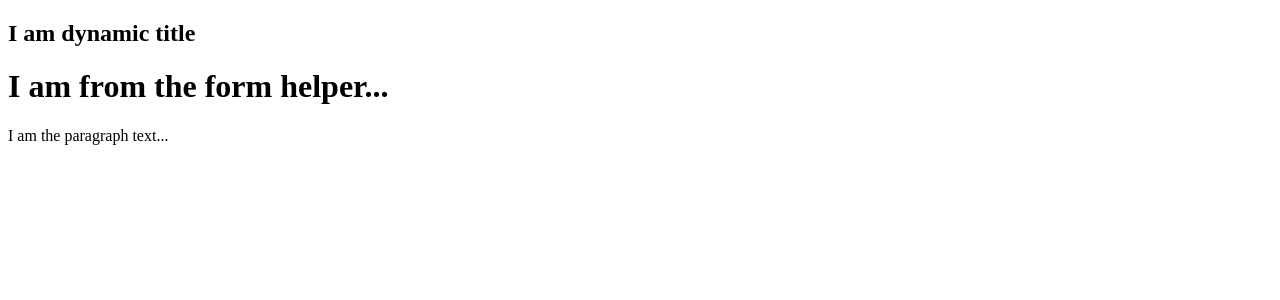
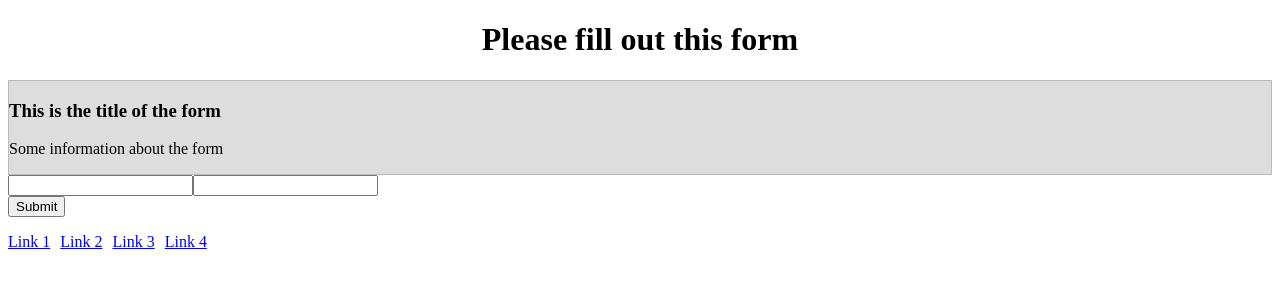
Before and after one commit to SamPratik/vuecli-tutorials, a Vue app: page / in a window 1280 px wide. Shown: the top 300 px of the page. Built offline with nearby package versions, Linux system fonts and the light colour scheme.

Commit message:
advanced slots

```diff
--- a/src/App.vue
+++ b/src/App.vue
@@ -1,8 +1,17 @@
 <template>
   <div>
     <form-helper>
-      <h2 slot="title">{{title}}</h2>
-      <p slot="text">I am the paragraph text...</p>
+        <div slot="form-header">
+            <h3>This is the title of the form</h3>
+            <p>Some information about the form</p>
+        </div>
+        <div slot="form-fields">
+            <input type="text" name="" value="" required />
+            <input type="password" name="" value="" required />
+        </div>
+        <div slot="form-control">
+            <button type="button" name="button">Submit</button>
+        </div>
     </form-helper>
   </div>
 </template>
--- a/src/components/FormHelper.vue
+++ b/src/components/FormHelper.vue
@@ -1,8 +1,23 @@
 <template>
   <div id="">
-    <slot name="title"></slot>
-    <h1>I am from the form helper...</h1>
-    <slot name="text"></slot>
+      <h1>Please fill out this form</h1>
+      <div id="form-header">
+          <slot name="form-header"></slot>
+      </div>
+      <div id="form-fields">
+          <slot name="form-fields"></slot>
+      </div>
+      <div id="form-control">
+          <slot name="form-control"></slot>
+      </div>
+      <div id="useful-links">
+          <ul>
+              <li><a href="#">Link 1</a></li>
+              <li><a href="#">Link 2</a></li>
+              <li><a href="#">Link 3</a></li>
+              <li><a href="#">Link 4</a></li>
+          </ul>
+      </div>
   </div>
 </template>
 <script>
@@ -14,4 +29,28 @@
 }
 </script>
 <style scoped>
+h1{
+    text-align: center;
+}
+form{
+    width: 100%;
+    max-width: 960px;
+    margin: 0 auto;
+}
+#useful-links ul{
+    padding: 0;
+}
+#useful-links li{
+    display: inline-block;
+    margin-right: 10px;
+}
+form > div{
+    padding: 20px;
+    background: #eee;
+    margin: 20px 0;
+}
+#form-header{
+    background: #ddd;
+    border: 1px solid #bbb;
+}
 </style>
```
